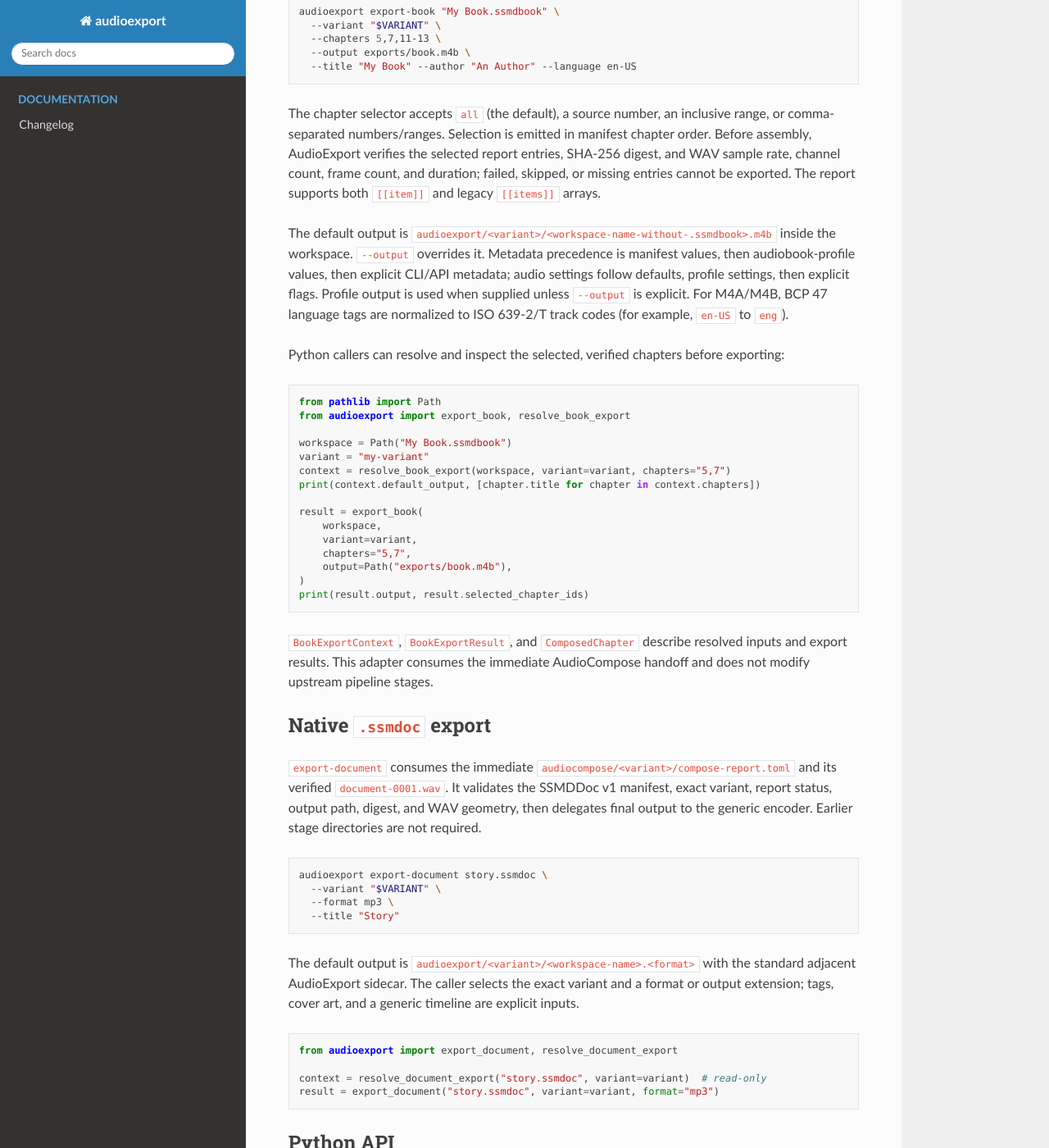
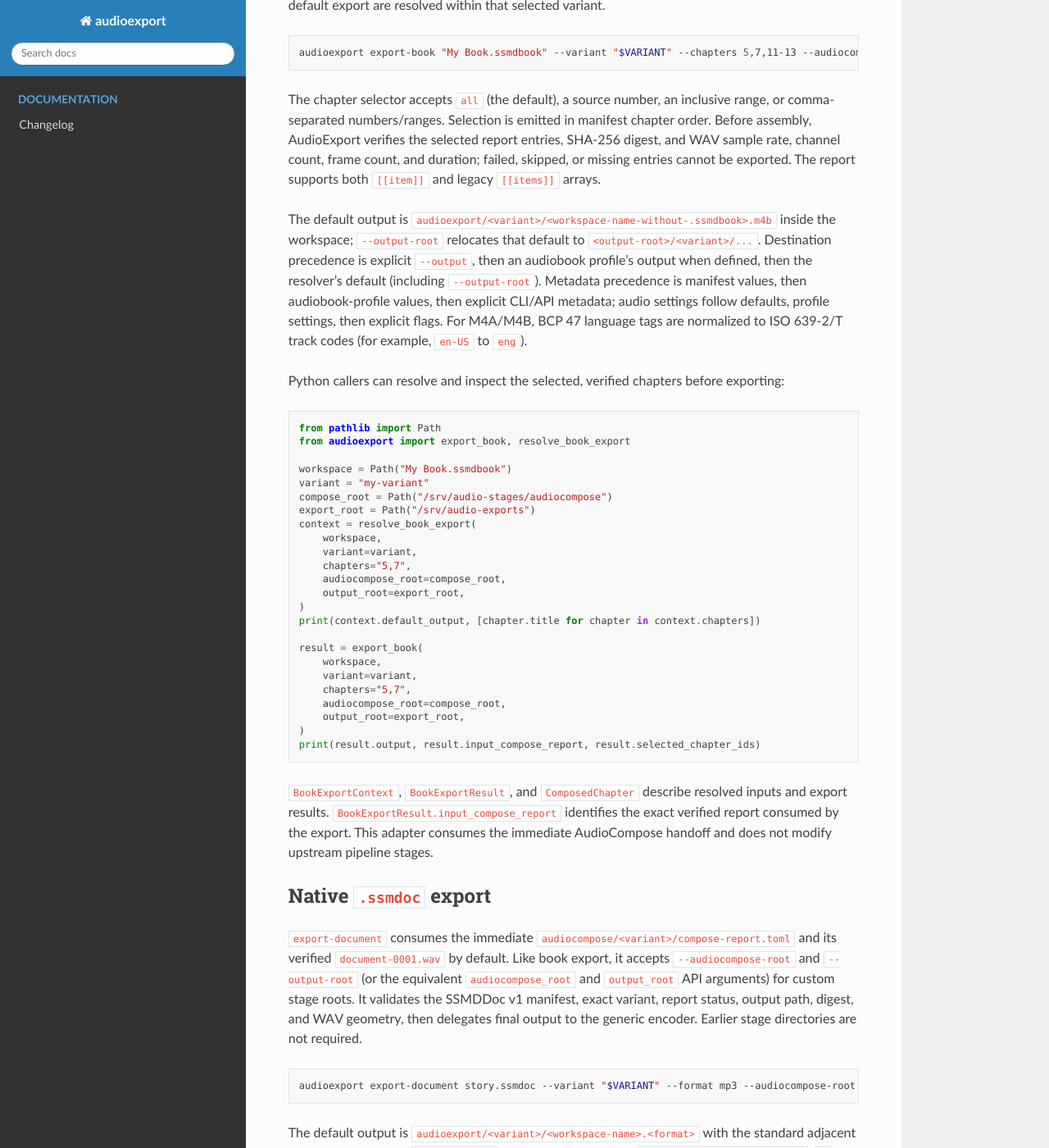
Before and after one commit to buchwandler/audioexport, a Sphinx documentation site: the page built from docs/index.md, in a window 1280 px wide and 1400 px high, scrolled down 2199 px. Shown: the whole window at 82% size. Built offline with Sphinx 7.4.7 and the Read the Docs theme 3.1.0, drawn with Linux system fonts in a browser that asks for light colours; some of the changed text lies outside the part shown.

````diff
--- a/docs/index.md
+++ b/docs/index.md
@@ -92,19 +92,15 @@ them, writes metadata and chapters, and verifies the final artifact.
 
 ## Native `.ssmdbook` export
 
-Use `export-book` when a composed-book workspace is ready for final M4B assembly. A standard workspace contains `manifest.json`, a `chapters/` directory, and an AudioCompose report at `audiocompose/<variant>/compose-report.toml`; the report identifies composed WAV outputs and the variant that produced them.
+Use `export-book` when a composed-book workspace is ready for final M4B assembly. By default, the workspace contains `manifest.json`, a `chapters/` directory, and an AudioCompose report at `audiocompose/<variant>/compose-report.toml`; the report identifies composed WAV outputs and the variant that produced them. As with `export-document`, `--audiocompose-root` and `--output-root` can select custom stage roots. Each root contains a `<variant>/` directory; the compose report and default export are resolved within that selected variant.
 
 ```bash
-audioexport export-book "My Book.ssmdbook" \
-  --variant "$VARIANT" \
-  --chapters 5,7,11-13 \
-  --output exports/book.m4b \
-  --title "My Book" --author "An Author" --language en-US
+audioexport export-book "My Book.ssmdbook" --variant "$VARIANT" --chapters 5,7,11-13 --audiocompose-root /srv/audio-stages/audiocompose --output-root /srv/audio-exports --title "My Book" --author "An Author" --language en-US
 ```
 
 The chapter selector accepts `all` (the default), a source number, an inclusive range, or comma-separated numbers/ranges. Selection is emitted in manifest chapter order. Before assembly, AudioExport verifies the selected report entries, SHA-256 digest, and WAV sample rate, channel count, frame count, and duration; failed, skipped, or missing entries cannot be exported. The report supports both `[[item]]` and legacy `[[items]]` arrays.
 
-The default output is `audioexport/<variant>/<workspace-name-without-.ssmdbook>.m4b` inside the workspace. `--output` overrides it. Metadata precedence is manifest values, then audiobook-profile values, then explicit CLI/API metadata; audio settings follow defaults, profile settings, then explicit flags. Profile output is used when supplied unless `--output` is explicit. For M4A/M4B, BCP 47 language tags are normalized to ISO 639-2/T track codes (for example, `en-US` to `eng`).
+The default output is `audioexport/<variant>/<workspace-name-without-.ssmdbook>.m4b` inside the workspace; `--output-root` relocates that default to `<output-root>/<variant>/...`. Destination precedence is explicit `--output`, then an audiobook profile's output when defined, then the resolver's default (including `--output-root`). Metadata precedence is manifest values, then audiobook-profile values, then explicit CLI/API metadata; audio settings follow defaults, profile settings, then explicit flags. For M4A/M4B, BCP 47 language tags are normalized to ISO 639-2/T track codes (for example, `en-US` to `eng`).
 
 Python callers can resolve and inspect the selected, verified chapters before exporting:
 
@@ -114,32 +110,38 @@ from audioexport import export_book, resolve_book_export
 
 workspace = Path("My Book.ssmdbook")
 variant = "my-variant"
-context = resolve_book_export(workspace, variant=variant, chapters="5,7")
+compose_root = Path("/srv/audio-stages/audiocompose")
+export_root = Path("/srv/audio-exports")
+context = resolve_book_export(
+    workspace,
+    variant=variant,
+    chapters="5,7",
+    audiocompose_root=compose_root,
+    output_root=export_root,
+)
 print(context.default_output, [chapter.title for chapter in context.chapters])
 
 result = export_book(
     workspace,
     variant=variant,
     chapters="5,7",
-    output=Path("exports/book.m4b"),
+    audiocompose_root=compose_root,
+    output_root=export_root,
 )
-print(result.output, result.selected_chapter_ids)
+print(result.output, result.input_compose_report, result.selected_chapter_ids)
 ```
 
-`BookExportContext`, `BookExportResult`, and `ComposedChapter` describe resolved inputs and export results. This adapter consumes the immediate AudioCompose handoff and does not modify upstream pipeline stages.
+`BookExportContext`, `BookExportResult`, and `ComposedChapter` describe resolved inputs and export results. `BookExportResult.input_compose_report` identifies the exact verified report consumed by the export. This adapter consumes the immediate AudioCompose handoff and does not modify upstream pipeline stages.
 
 ## Native `.ssmdoc` export
 
-`export-document` consumes the immediate `audiocompose/<variant>/compose-report.toml` and its verified `document-0001.wav`. It validates the SSMDDoc v1 manifest, exact variant, report status, output path, digest, and WAV geometry, then delegates final output to the generic encoder. Earlier stage directories are not required.
+`export-document` consumes the immediate `audiocompose/<variant>/compose-report.toml` and its verified `document-0001.wav` by default. Like book export, it accepts `--audiocompose-root` and `--output-root` (or the equivalent `audiocompose_root` and `output_root` API arguments) for custom stage roots. It validates the SSMDDoc v1 manifest, exact variant, report status, output path, digest, and WAV geometry, then delegates final output to the generic encoder. Earlier stage directories are not required.
 
 ```bash
-audioexport export-document story.ssmdoc \
-  --variant "$VARIANT" \
-  --format mp3 \
-  --title "Story"
+audioexport export-document story.ssmdoc --variant "$VARIANT" --format mp3 --audiocompose-root /srv/audio-stages/audiocompose --output-root /srv/audio-exports --title "Story"
 ```
 
-The default output is `audioexport/<variant>/<workspace-name>.<format>` with the standard adjacent AudioExport sidecar. The caller selects the exact variant and a format or output extension; tags, cover art, and a generic timeline are explicit inputs.
+The default output is `audioexport/<variant>/<workspace-name>.<format>` with the standard adjacent AudioExport sidecar; `--output-root` relocates the default to `<output-root>/<variant>/...`. `--output` remains the explicit destination. The caller selects the exact variant and a format or output extension; tags, cover art, and a generic timeline are explicit inputs.
 
 ```python
 from audioexport import export_document, resolve_document_export
````
Also changed, not shown: docs/changelog.md (+2 -0 lines), 4 other files.
